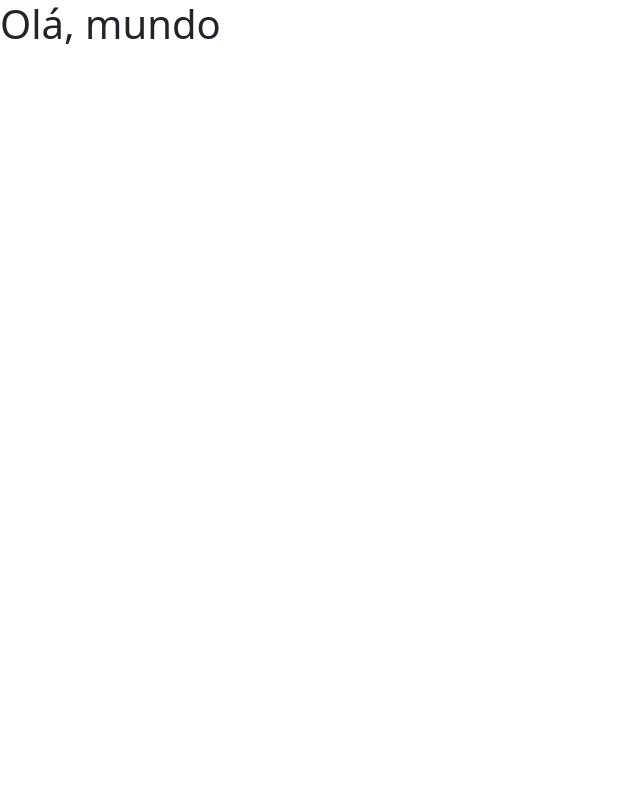
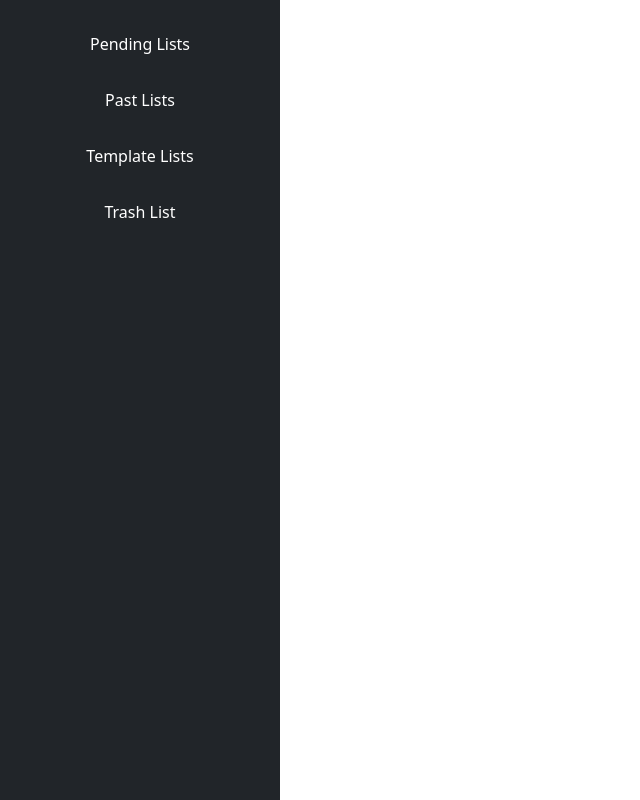
Before and after one commit to oPatrickVico/ControleDeMercado, a React (Vite) app: page / in a window 1280 px wide. Shown: the whole page, without its empty margins (0-640 px from the left). Built offline with nearby package versions, Linux system fonts and the light colour scheme.

Commit message:
feat: Create Dashboard

```diff
--- a/index.html
+++ b/index.html
@@ -1,4 +1,4 @@
-<!doctype html>
+<!DOCTYPE html>
 <html lang="en">
   <head>
     <meta charset="UTF-8" />
@@ -6,7 +6,7 @@
     <title>Controle de Mercado</title>
   </head>
   <body>
-    <div id="root"></div>
+    <div id="root" class="vh-100"></div>
     <script type="module" src="/src/main.tsx"></script>
   </body>
 </html>
--- a/src/App.tsx
+++ b/src/App.tsx
@@ -1,5 +1,7 @@
+import { Dashboard } from './Dashboard';
+
 function App() {
-  return <h1 className=''>Olá, mundo</h1>;
+  return <Dashboard />;
 }
 
 export default App;
--- /dev/null
+++ b/src/Dashboard.tsx
@@ -0,0 +1,33 @@
+export function Dashboard() {
+  return (
+    <main id="App" className="h-100 d-flex flex-nowrap">
+      <header
+        className="d-flex flex-column flex-shrink-0 p-3 text-bg-dark"
+        style={{ width: 280 }}
+      >
+        <ul className="nav nav-pills nav-flush flex-column mb-auto text-center">
+          <li>
+            <a href="/" className="nav-link py-3 rounded-0 text-bg-dark p3 ">
+              Pending Lists
+            </a>
+          </li>
+          <li>
+            <a href="/" className="nav-link py-3 rounded-0 text-bg-dark p3 ">
+              Past Lists
+            </a>
+          </li>
+          <li>
+            <a href="/" className="nav-link py-3 rounded-0 text-bg-dark p3 ">
+              Template Lists
+            </a>
+          </li>
+          <li>
+            <a href="/" className="nav-link py-3 rounded-0 text-bg-dark p3 ">
+              Trash List
+            </a>
+          </li>
+        </ul>
+      </header>
+    </main>
+  );
+}
```
Also changed, not shown: src/index.scss (line endings or trailing spaces).
